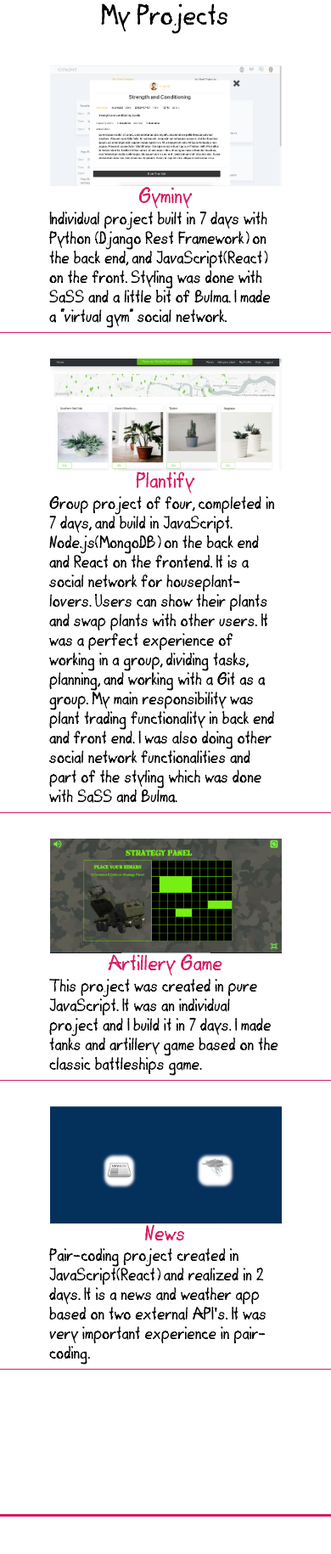
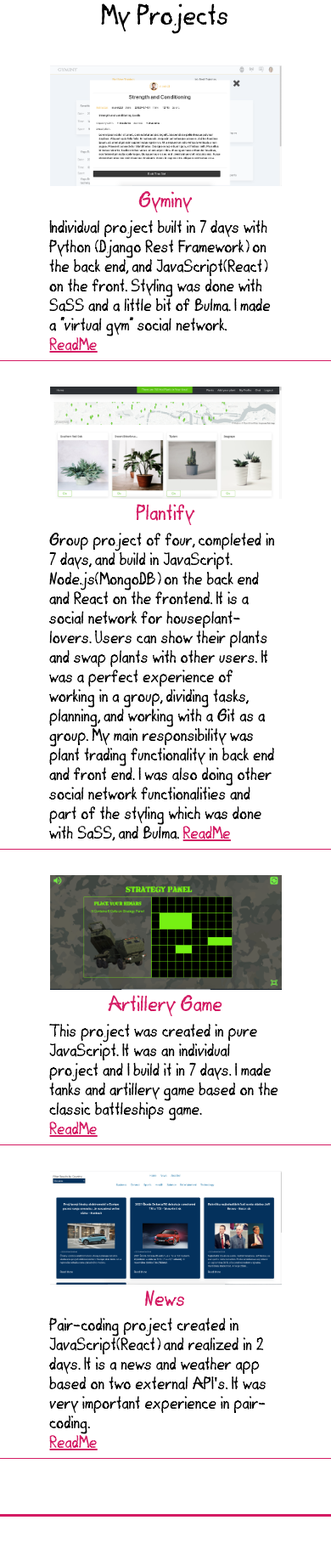
Before and after one commit to ykbhrn/portfolio, a PHP site: page / in a window 390 px wide. Shown: the part 3730-5559 px from the top of the page at 85% size. Run offline with PHP 8.4, Linux system fonts and the light colour scheme; some libraries are stand-ins or nearby versions.

Commit message:
small edits

```diff
--- a/index.html
+++ b/index.html
@@ -192,6 +192,8 @@
             <div class="single-project-text">
               Individual project built in 7 days with Python (Django Rest Framework) on the back end, and JavaScript(React) on the front.
             Styling was done with SaSS and a little bit of Bulma. I made a “virtual gym” social network.
+            <br>
+            <a href="https://github.com/ykbhrn/project-4/blob/master/README.md" target="_blank">ReadMe</a>
             </div>
           </div>
           <div class="single-project-detail">
@@ -207,8 +209,9 @@
             group, dividing tasks,
             planning, and working with a Git as a group. My main responsibility was plant trading functionality in back
             end and front end.
-            I was also doing other social network functionalities and part of the styling which was done with SaSS and
+            I was also doing other social network functionalities and part of the styling which was done with SaSS, and
             Bulma.
+            <a href="https://github.com/ykbhrn/sei-group-project/blob/master/README.md" target="_blank">ReadMe</a>
             </div>
           </div>
           <img src="./images/next.png" alt="next projects" class="next" width="64px" height="64px">
@@ -224,6 +227,8 @@
             <div class="single-project-text">
               This project was created in pure JavaScript. It was an individual project and I build it in 7 days.
             I made tanks and artillery game based on the classic battleships game.
+            <br>
+            <a href="https://github.com/ykbhrn/sei-project-one/blob/master/README.md" target="_blank">ReadMe</a>
             </div>
           </div>
           <div class="single-project-detail">
@@ -234,6 +239,8 @@
             <div class="single-project-text">
             Pair-coding project created in JavaScript(React) and realized in 2 days. It is a news and weather app based on two
             external API's. It was very important experience in pair-coding.
+            <br>
+            <a href="https://github.com/ykbhrn/project-2/blob/master/README.md" target="_blank">ReadMe</a>
             </div>
           </div>
         </div>
@@ -382,8 +389,6 @@
           height="80px"></a>
       <a href="https://www.linkedin.com/in/jakub-horun/" target="_blank"><img src="./images/linkedin.png" alt="LinkedIn"
           width="80px" height="80px"></a>
-      <a href="https://drive.google.com/file/d/1z7EdXo4mwGKHPi4UNlIpboKZYHs9cMev/view?usp=sharing" target="_blank"><img
-          src="./images/cv.png" alt="CV" width="80px" height="80px"></a>
     </div>
   </section>
 </body>
--- a/scripts/app.js
+++ b/scripts/app.js
@@ -155,7 +155,7 @@ function init() {
   function showWho() {
     aboutWho.style.display = 'flex'
     aboutText.style.display = 'none'
-    aboutHeader.textContent = 'Who am I in the Pictures'
+    aboutHeader.textContent = 'Who I am in the Pictures'
   }
 
   $('.submit').click(function() {
--- a/styles/main.css
+++ b/styles/main.css
@@ -2,7 +2,7 @@
   font-family: "dirtyDeoHandInk";
   src: url("../fonts/dirtydeohandink/dirtyDeoHandInk.ttf") format("truetype");
 }
-#home, #project-section, #experience, #about, #hire {
+#home, #project-section, #experience, #hire, #about {
   overflow: auto;
 }
 
@@ -190,6 +190,7 @@ body {
   justify-content: center;
   width: 100vw;
   background-color: white;
+  opacity: 0.9;
 }
 
 .selected-nav::after {
@@ -259,7 +260,7 @@ nav .hire {
 }
 #project-section h2 {
   text-align: center;
-  margin: 0px;
+  margin: 5px 0px;
 }
 
 .project-container {
@@ -322,6 +323,10 @@ nav .hire {
 }
 .projects-detail-view .single-project-text {
   font-size: 20px;
+}
+.projects-detail-view .single-project-text a {
+  color: #d41c64;
+  text-decoration: underline;
 }
 .projects-detail-view .project-second {
   display: none;
@@ -696,7 +701,7 @@ form input, form textarea {
 }
 @media only screen and (max-width: 800px) {
   * {
-    font-weight: bold;
+    font-weight: bold !important;
   }
 
   .nav-container {
--- a/styles/main.scss
+++ b/styles/main.scss
@@ -9,7 +9,7 @@ $mainFont: 'dirtyDeoHandInk';
   format('truetype');
 }
 
-#home, #project-section, #experience, #about, #hire{
+#home, #project-section, #experience, #hire, #about{
   overflow: auto;
 }
 
@@ -151,6 +151,7 @@ body{
   justify-content: center;
   width: 100vw;
   background-color: white;
+  opacity: 0.9;
 }
 
 .nav-scrolled{
@@ -227,7 +228,7 @@ nav{
   align-items: center;
   h2{
     text-align: center;
-    margin: 0px;
+    margin: 5px 0px;
   }
 }
 
@@ -290,6 +291,10 @@ nav{
   }
   .single-project-text{
     font-size: 20px;
+    a{
+      color: $main;
+      text-decoration: underline;
+    }
   }
   // .project-first:nth-child(1){
   //   background: red;
@@ -660,7 +665,7 @@ form{
 
 @media only screen and (max-width: 800px) {
  *{
-   font-weight: bold;
+   font-weight: bold!important;
  }
 
  .nav-container{
```
Also changed, not shown: images/news.png, 1 other file.
